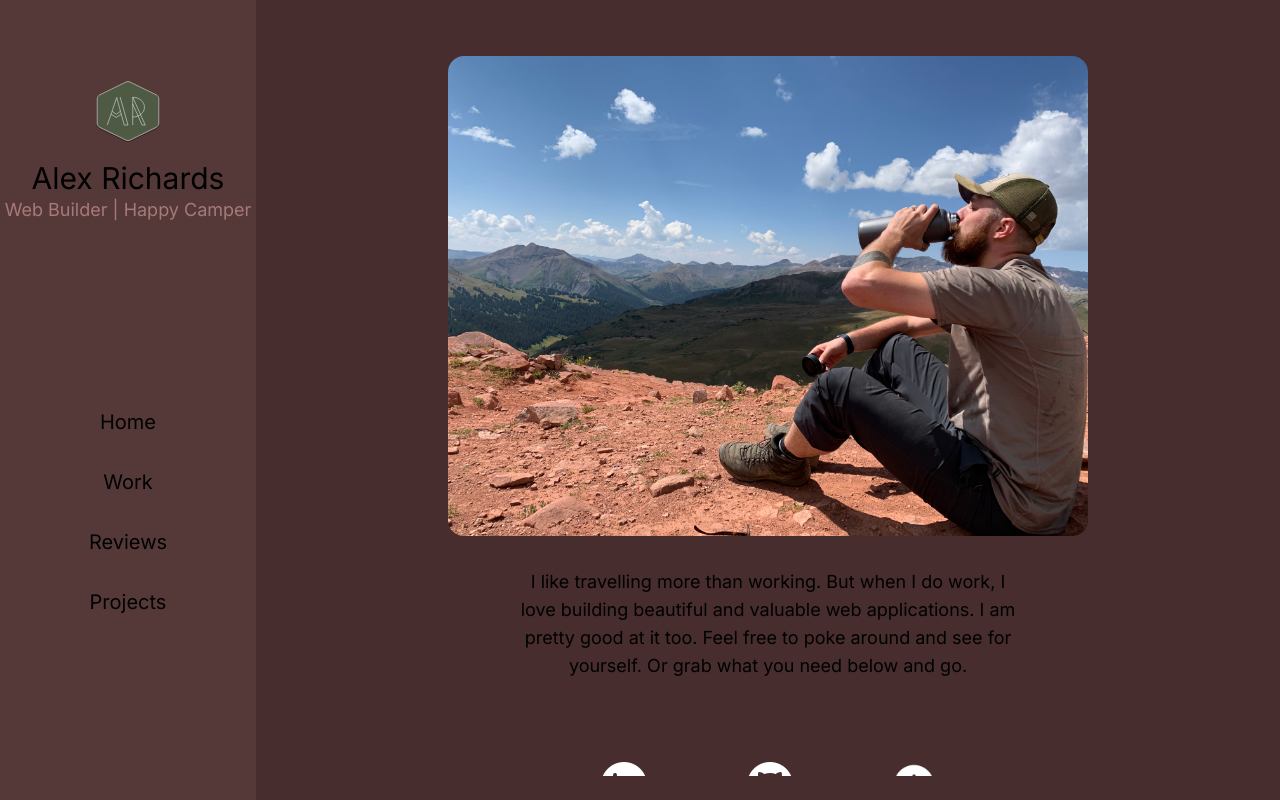
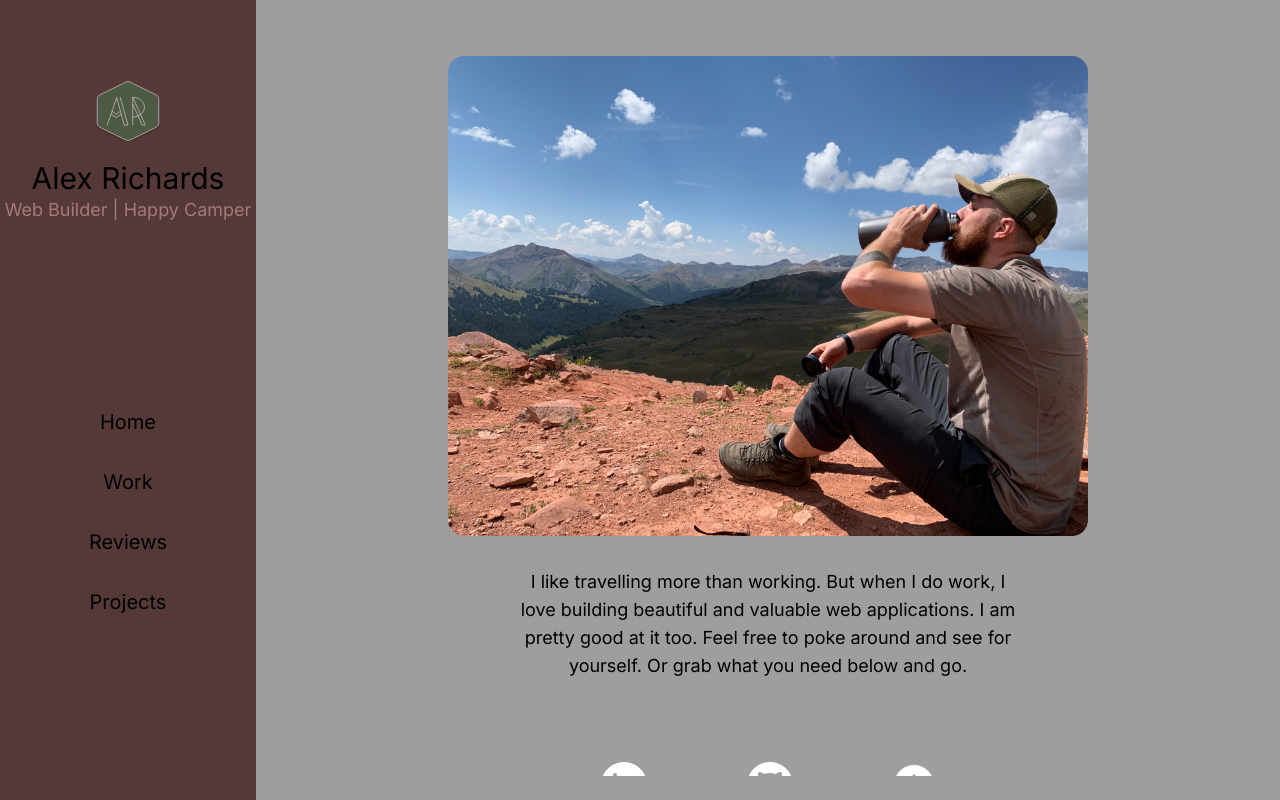
Before and after one commit to AlexRichards9595/portfolio, a Next.js app: page / in a window 1280 px wide. Built offline with nearby package versions, Linux system fonts and the light colour scheme.

Commit message:
added colors to see what is happening

```diff
--- a/src/app/layout.tsx
+++ b/src/app/layout.tsx
@@ -19,11 +19,11 @@ export default function RootLayout({
 }>) {
   return (
     <html lang="en">
-      <body className={`${inter.className} flex overflow-y-hidden`}>
+      <body className={`${inter.className} flex h-screen bg-amber-500 overflow-y-hidden`}>
         <Header />
-        <main className={'flex w-screen grow flex-row h-screen overflow-y-auto lg:overflow-y-hidden'}>
+        <main className={'flex w-screen bg-accent grow flex-row h-screen overflow-y-auto lg:overflow-y-hidden'}>
           <Sidebar/>
-          <div className={'lg:w-4/5 lg:overflow-y-auto overflow-x-hidden py-6'}>{children}</div>
+          <div className={'lg:w-4/5 bg-gray-500 lg:overflow-y-auto overflow-x-hidden py-6'}>{children}</div>
         </main>
       </body>
     </html>
```
